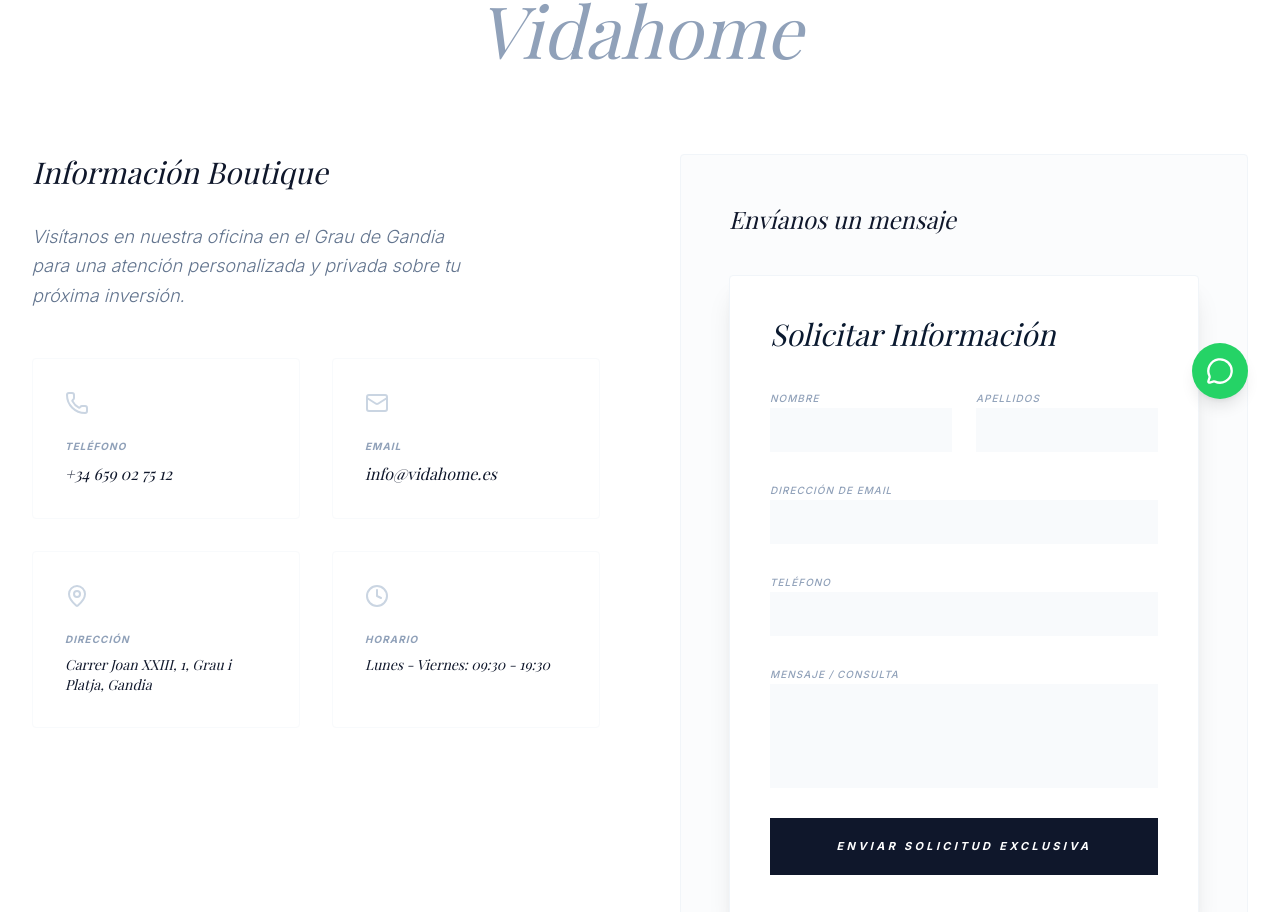
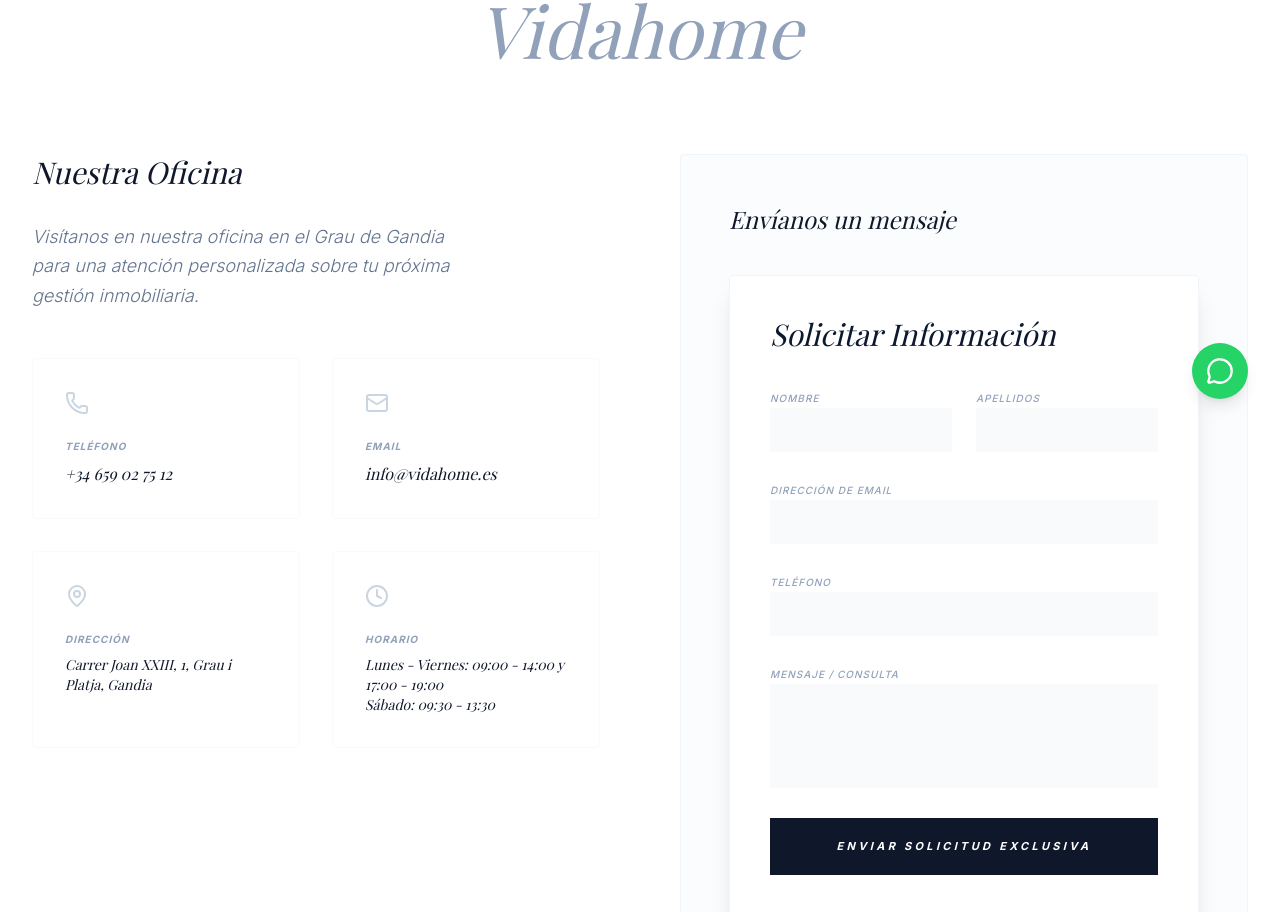
Before and after one commit to jota-inmo/vidahome-website, a Next.js app: page /contacto in a window 1280 px wide. Shown: the part 369-1281 px from the top of the page. Built offline with nearby package versions, Linux system fonts and the light colour scheme; a web font is replaced by a local one.

Commit message:
fix: update office hours and terms

```diff
--- a/src/app/contacto/page.tsx
+++ b/src/app/contacto/page.tsx
@@ -19,9 +19,9 @@
                     {/* Información de Contacto */}
                     <div className="space-y-12">
                         <div>
-                            <h2 className="text-3xl font-serif text-slate-900 dark:text-white mb-8">Información Boutique</h2>
+                            <h2 className="text-3xl font-serif text-slate-900 dark:text-white mb-8">Nuestra Oficina</h2>
                             <p className="text-slate-500 dark:text-slate-400 font-light leading-relaxed text-lg max-w-md">
-                                Visítanos en nuestra oficina en el Grau de Gandia para una atención personalizada y privada sobre tu próxima inversión.
+                                Visítanos en nuestra oficina en el Grau de Gandia para una atención personalizada sobre tu próxima gestión inmobiliaria.
                             </p>
                         </div>
 
@@ -49,7 +49,10 @@
                             <div className="p-8 border border-slate-50 dark:border-slate-900/50 rounded-sm">
                                 <Clock size={24} className="text-slate-300 mb-6" />
                                 <h4 className="text-[10px] tracking-widest uppercase font-bold text-slate-400 mb-2">Horario</h4>
-                                <p className="text-slate-900 dark:text-white font-serif text-sm">Lunes - Viernes: 09:30 - 19:30</p>
+                                <p className="text-slate-900 dark:text-white font-serif text-sm">
+                                    Lunes - Viernes: 09:00 - 14:00 y 17:00 - 19:00 <br />
+                                    Sábado: 09:30 - 13:30
+                                </p>
                             </div>
                         </div>
                     </div>
--- a/src/app/page.tsx
+++ b/src/app/page.tsx
@@ -85,10 +85,11 @@
             </div>
           </div>
           <div>
-            <h4 className="font-serif text-xl mb-6">Horario Boutique</h4>
+            <h4 className="font-serif text-xl mb-6">Horario de Agencia</h4>
             <p className="text-sm text-slate-500 leading-relaxed font-light">
-              Lunes - Viernes: 09:30 - 19:30<br />
-              Cita previa disponible.
+              Lunes - Viernes: 09:00 - 14:00 y 17:00 - 19:00<br />
+              Sábado: 09:30 - 13:30<br />
+              Fuera de horario con cita previa.
             </p>
           </div>
         </div>
```
